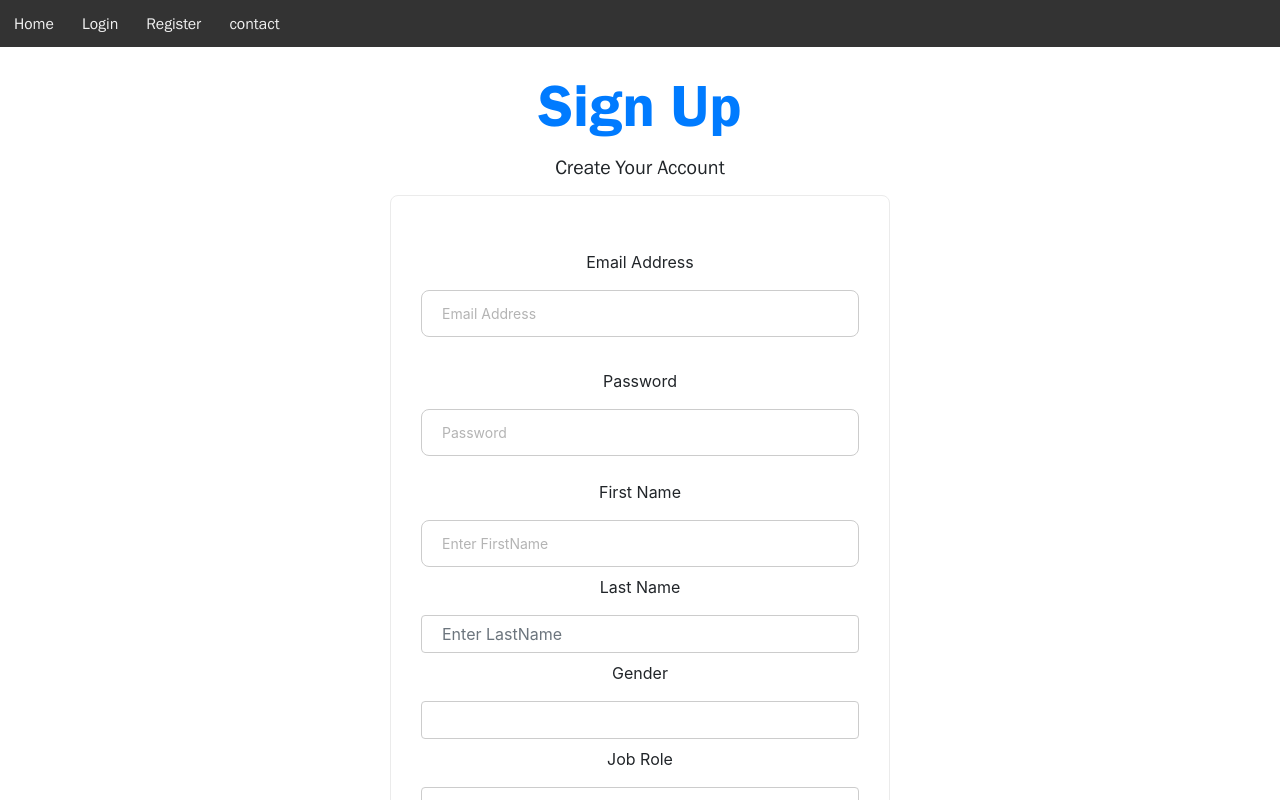
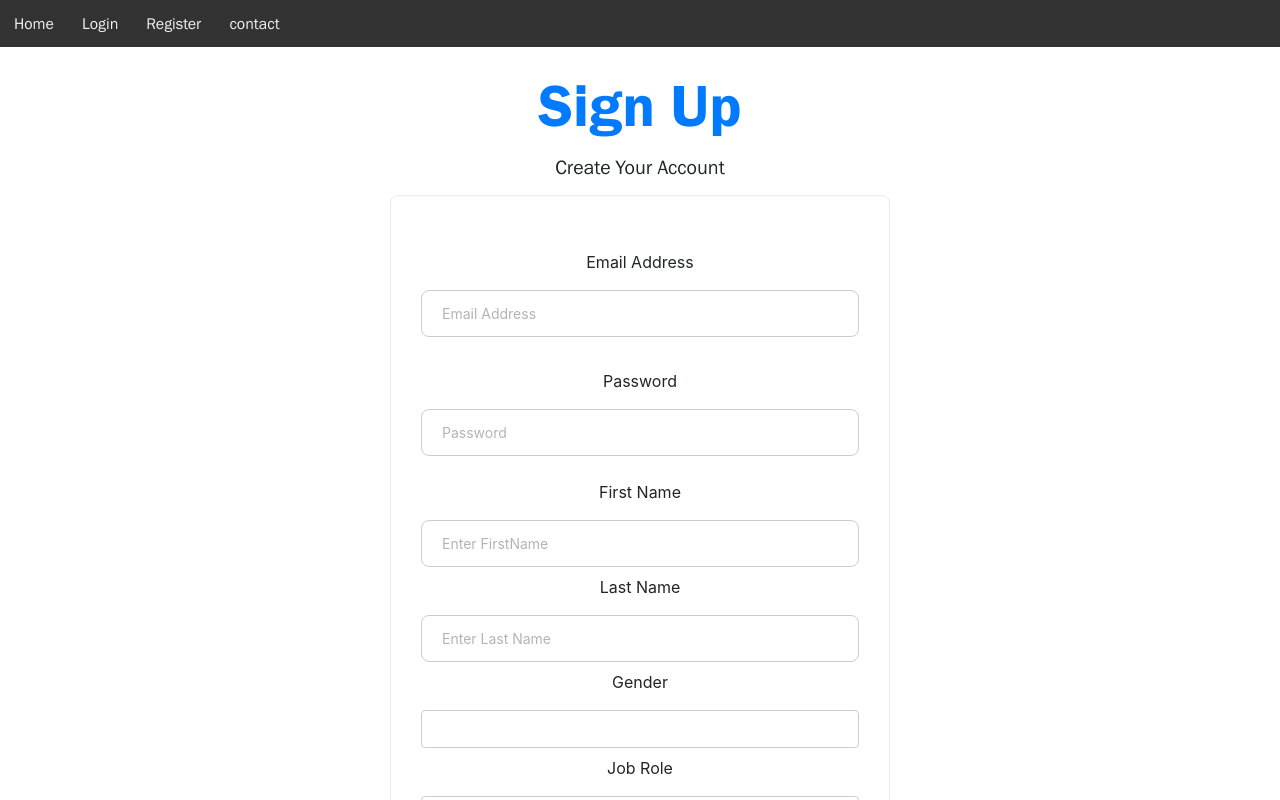
Before and after one commit to mubarak23/teamwork-app, a React (Create React App) app: page /register in a window 1280 px wide. Shown: the top 800 px of the page. Built offline with nearby package versions, Linux system fonts and the light colour scheme.

Commit message:
ft(registration)correct error with registration page

```diff
--- a/src/views/RegisterPage.js
+++ b/src/views/RegisterPage.js
@@ -13,7 +13,7 @@ class RegisterPage extends Component {
       email: "",
       password: "",
       firstName: "",
-      LastName: "",
+      lastName: "",
       address: "",
       gender: "",
       department: "",
@@ -34,7 +34,7 @@ class RegisterPage extends Component {
       email: this.state.email,
       password: this.state.password,
       firstName: this.state.firstName,
-      LastName: this.state.LastName,
+      lastName: this.state.lastName,
       jobRole: this.state.jobRole,
       department: this.state.department,
       gender: this.state.gender,
@@ -118,14 +118,14 @@ class RegisterPage extends Component {
                 />
               </div>
               <div>
-                <label htmlFor="LastName">Last Name</label>
+                <label htmlFor="first Name">Last Name</label>
                 <input
                   type="text"
-                  value={this.state.LastName}
+                  value={this.state.lastName}
                   onChange={this.onFildChange}
-                  className="form-control"
-                  name="LastName"
-                  placeholder="Enter LastName"
+                  className="form-input"
+                  name="lastName"
+                  placeholder="Enter Last Name"
                   required
                 />
               </div>
```
